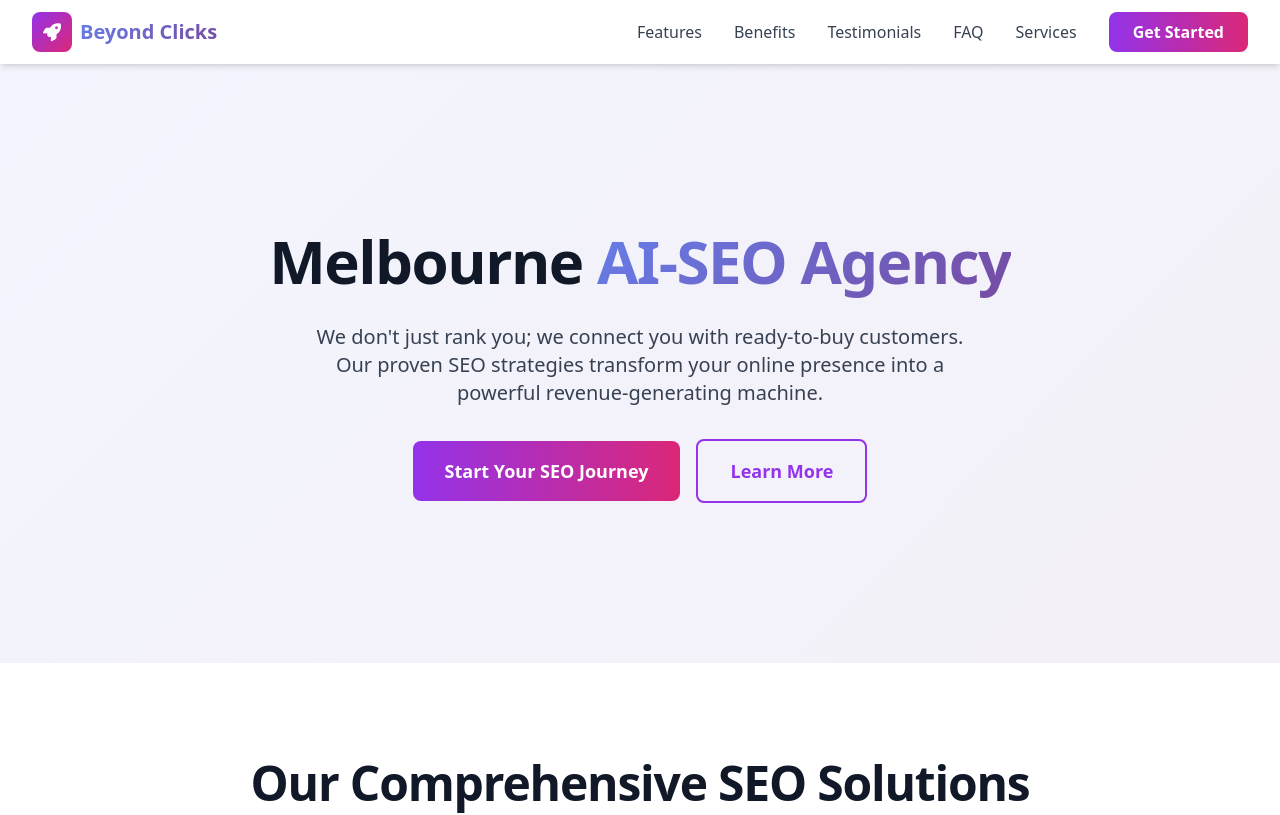
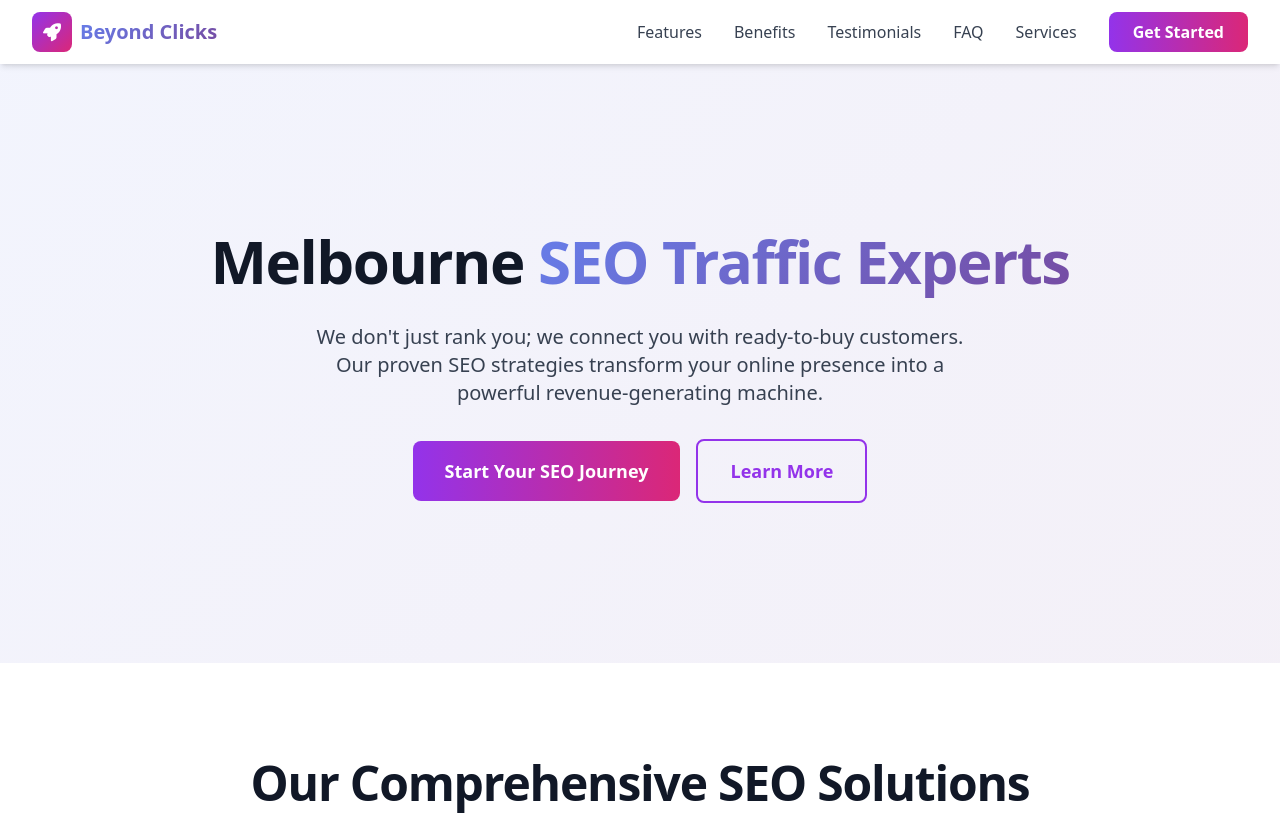
Before and after one commit to test-acc-12349/beyond-clicks-melbourne-seo-experts-2025-11-03-x0zbt, a plain HTML site: page index.html in a window 1280 px wide. Shown: the top 815 px of the page. Drawn offline with nearby package versions, Linux system fonts and the light colour scheme.

Commit message:
Update index.html: yes can you change the hero text from 'Melbourne A...

```diff
--- a/index.html
+++ b/index.html
@@ -98,7 +98,7 @@
         <div class="max-w-7xl mx-auto px-4 sm:px-6 lg:px-8">
             <div class="text-center max-w-4xl mx-auto">
                 <h1 class="text-4xl md:text-5xl lg:text-6xl font-bold text-gray-900 leading-tight md:leading-tight lg:leading-tight tracking-tight mb-6">
-                    Melbourne <span class="gradient-text">AI-SEO Agency</span>
+                    Melbourne <span class="gradient-text">SEO Traffic Experts</span>
                 </h1>
                 <p class="text-lg md:text-xl text-gray-700 leading-relaxed mb-8 max-w-2xl mx-auto">
                     We don't just rank you; we connect you with ready-to-buy customers. Our proven SEO strategies transform your online presence into a powerful revenue-generating machine.
```
